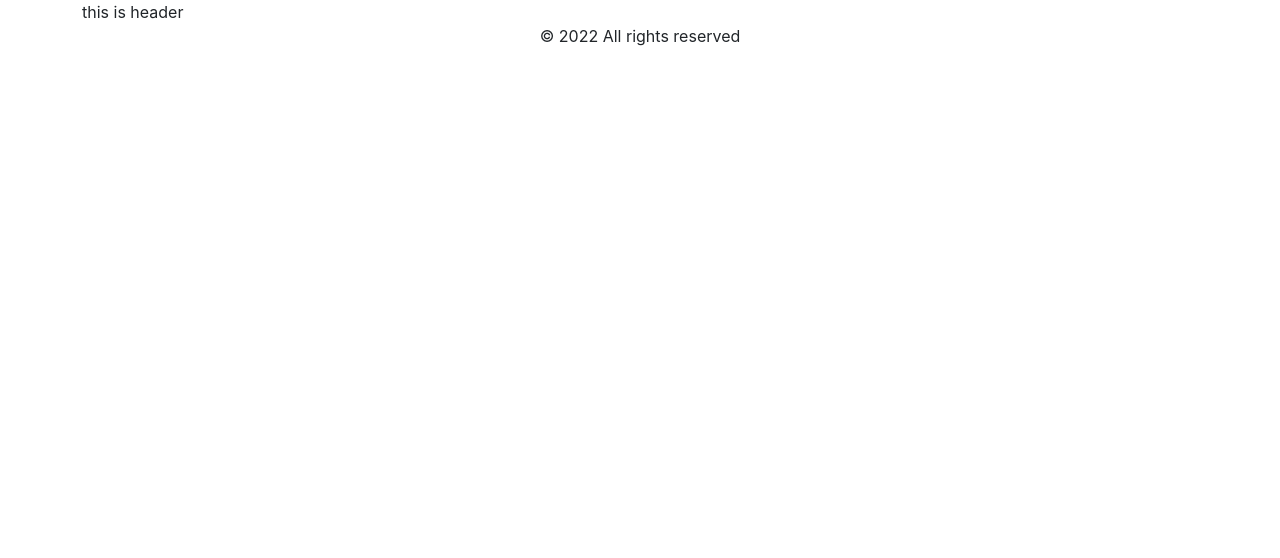
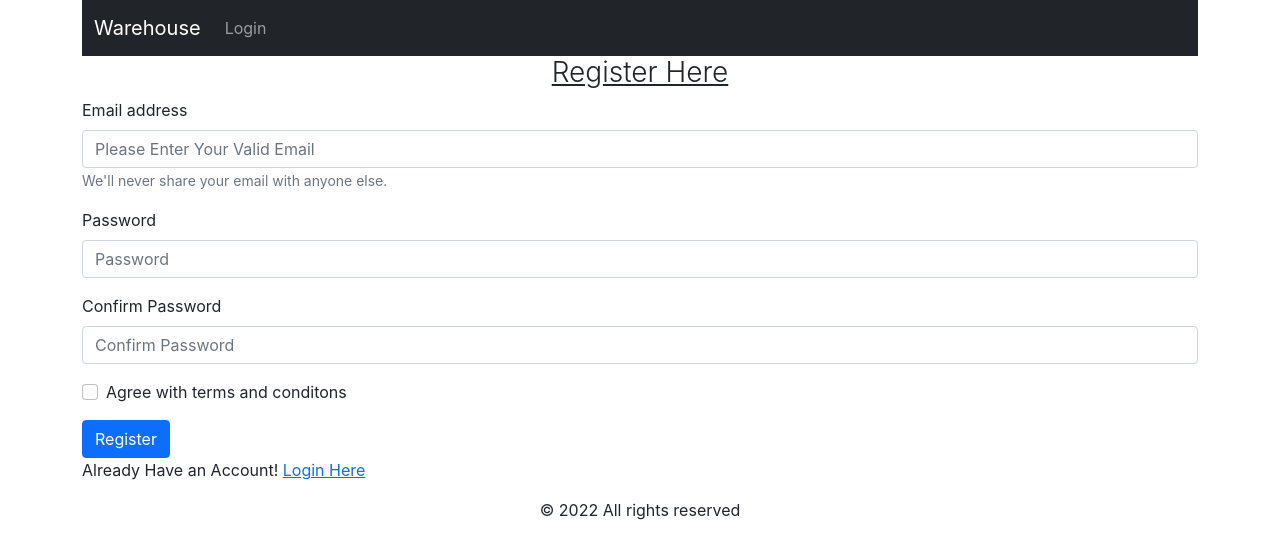
Before and after one commit to kmamun716/warehouse-management-client, a React (Create React App) app: page /register in a window 1280 px wide. Shown: the top 558 px of the page. Built offline with nearby package versions, Linux system fonts and the light colour scheme; no server answers.

Commit message:
login and register page added

```diff
--- a/package.json
+++ b/package.json
@@ -12,6 +12,7 @@
     "react-bootstrap": "^2.4.0",
     "react-dom": "^18.2.0",
     "react-firebase-hooks": "^5.0.3",
+    "react-router-bootstrap": "^0.26.1",
     "react-router-dom": "^6.3.0",
     "react-scripts": "5.0.1",
     "react-toastify": "^9.0.5",
--- a/src/components/Shared/Header.js
+++ b/src/components/Shared/Header.js
@@ -1,14 +1,38 @@
+import { Container, Nav, Navbar } from "react-bootstrap";
 import { useAuthState } from "react-firebase-hooks/auth";
+import { LinkContainer } from "react-router-bootstrap";
+import { useLocation } from "react-router-dom";
 import auth from "../../firebase.init";
 
 const Header = () => {
-    const [user] = useAuthState(auth);
+  const [user] = useAuthState(auth);
+  const location = useLocation();
 
-    return (
-        <div>
-            this is header
-        </div>
-    );
+  return (
+    <div>
+      <nav>
+        <Navbar bg="dark" variant="dark">
+          <Container>
+            <LinkContainer to="/">
+              <Navbar.Brand>Warehouse</Navbar.Brand>
+            </LinkContainer>
+            <Nav className="me-auto">
+              {location.pathname !== "/register" && (
+                <LinkContainer to="/register">
+                  <Nav.Link>Register</Nav.Link>
+                </LinkContainer>
+              )}
+              {location.pathname !== "/login" && (
+                <LinkContainer to="/login">
+                  <Nav.Link>Login</Nav.Link>
+                </LinkContainer>
+              )}
+            </Nav>
+          </Container>
+        </Navbar>
+      </nav>
+    </div>
+  );
 };
 
 export default Header;
--- a/src/pages/Auth/Login/Login.js
+++ b/src/pages/Auth/Login/Login.js
@@ -1,20 +1,65 @@
-import { useAuthState } from 'react-firebase-hooks/auth';
+import { useState } from "react";
+import { Button, Form } from "react-bootstrap";
+import { useAuthState } from "react-firebase-hooks/auth";
 import { Link, useLocation, useNavigate } from "react-router-dom";
 import auth from "../../../firebase.init";
 
 const Login = () => {
+    const [inputValue, setInputValue] = useState({
+        email:"",
+        password:""
+    })
   const location = useLocation();
   const navigate = useNavigate();
   const [user, loading, error] = useAuthState(auth);
 
   let from = location.state?.from?.pathname || "/";
 
-    if(user){
+  if (user) {
     navigate(from, { replace: true });
+  }
+  const handleChange = event =>{
+    setInputValue({
+        ...inputValue,
+        [event.target.name]: event.target.value
+    })
+};
+const handleSubmit = event => {
+    event.preventDefault();
+    console.log(inputValue)
 }
   return (
     <div>
-            This is Login <Link to="/">Home</Link>
+      <h3 className="text-decoration-underline text-center fw-light">
+        Login Here
+      </h3>
+      <Form onSubmit={handleSubmit}>
+        <Form.Group className="mb-3" controlId="formBasicEmail">
+          <Form.Label>Email address</Form.Label>
+          <Form.Control
+            onChange={handleChange}
+            type="email"
+            name="email"
+            placeholder="Please Enter Your Valid Email"
+          />
+        </Form.Group>
+
+        <Form.Group className="mb-3" controlId="formBasicPassword">
+          <Form.Label>Password</Form.Label>
+          <Form.Control
+            onBlur={handleChange}
+            type="password"
+            name="password"
+            placeholder="Password"
+          />
+        </Form.Group>
+        <Button variant="primary" type="submit">
+          Login
+        </Button>
+      </Form>
+      <p>
+        Not have any account! <Link to="/register">Registration Here</Link>
+      </p>
     </div>
   );
 };
--- a/src/pages/Auth/Register/Register.js
+++ b/src/pages/Auth/Register/Register.js
@@ -1,10 +1,84 @@
+import { useState } from "react";
+import { Button, Form } from "react-bootstrap";
+import { Link } from "react-router-dom";
 
 const Register = () => {
-    return (
-        <div>
+  const [regUser, setRegUser] = useState({
+    name: "",
+    password: "",
+    confirmPassword: "",
+  });
+  const [checked, setChecked] = useState(false);
+  const handleChange = (event) => {
+    setRegUser({
+      ...regUser,
+      [event.target.name]: event.target.value,
+    });
+  };
+  const handleSubmit = (event) => {
+    event.preventDefault();
+    console.log(regUser);
+  };
+  return (
+    <div>
+      <h3 className="text-decoration-underline text-center fw-light">
+        Register Here
+      </h3>
+      <Form onSubmit={handleSubmit}>
+        <Form.Group className="mb-3" controlId="formBasicEmail">
+          <Form.Label>Email address</Form.Label>
+          <Form.Control
+            onChange={handleChange}
+            type="email"
+            name="email"
+            placeholder="Please Enter Your Valid Email"
+          />
+          <Form.Text className="text-muted">
+            We'll never share your email with anyone else.
+          </Form.Text>
+        </Form.Group>
 
-        </div>
-    );
+        <Form.Group className="mb-3" controlId="formBasicPassword">
+          <Form.Label>Password</Form.Label>
+          <Form.Control
+            onBlur={handleChange}
+            type="password"
+            name="password"
+            placeholder="Password"
+          />
+        </Form.Group>
+
+        <Form.Group className="mb-3" controlId="formConfirmPassword">
+          <Form.Label>Confirm Password</Form.Label>
+          <Form.Control
+            onChange={handleChange}
+            type="password"
+            name="confirmPassword"
+            placeholder="Confirm Password"
+          />
+          {regUser.password !== regUser.confirmPassword ? (
+            <p className="text-danger">Password Not Matched!</p>
+          ) : (
+            ""
+          )}
+        </Form.Group>
+        <Form.Group className="mb-3" controlId="formBasicCheckbox">
+          <Form.Check
+            disabled={regUser.password !== regUser.confirmPassword}
+            onChange={() => setChecked(!checked)}
+            type="checkbox"
+            label="Agree with terms and conditons"
+          />
+        </Form.Group>
+        <Button disabled={checked} variant="primary" type="submit">
+          Register
+        </Button>
+      </Form>
+      <p>
+        Already Have an Account! <Link to="/login">Login Here</Link>
+      </p>
+    </div>
+  );
 };
 
 export default Register;
```
Also changed, not shown: 2 other files (tests, documents, lock files or other folders). Lines whose indentation alone changed are shown as unchanged.
